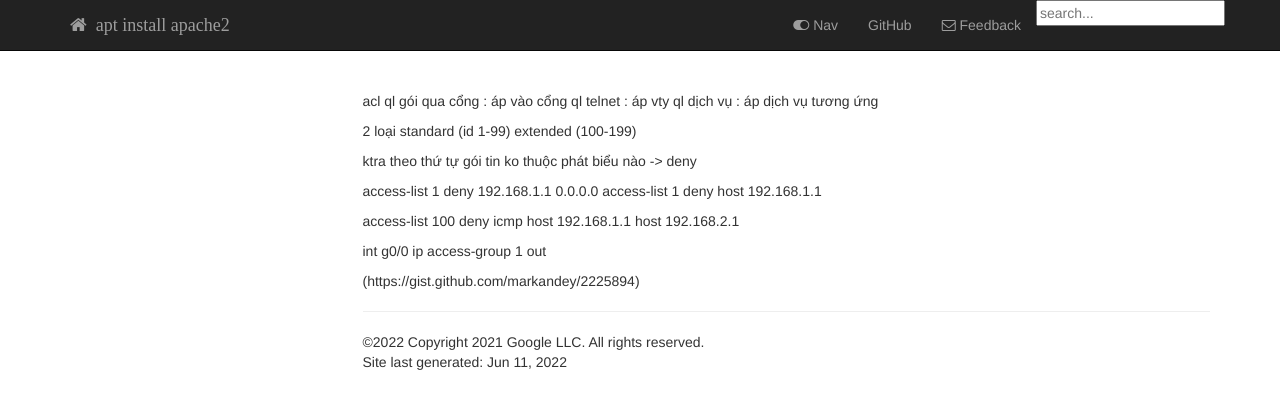
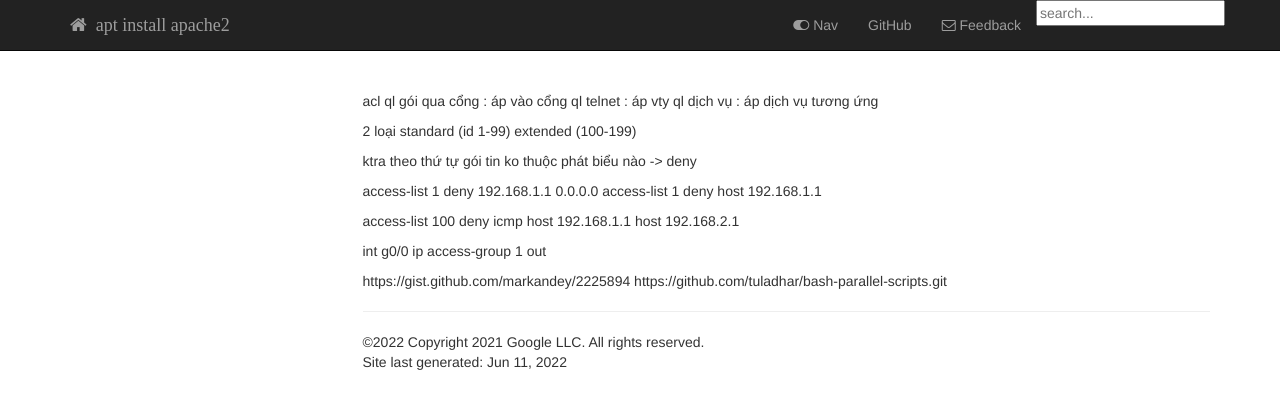
Before and after one commit to aptinstallapache2/aptinstallapache2.github.io, a Jekyll site: the page built from pages/CCNA/ACL.md, in a window 1280 px wide. Shown: the top 409 px of the page. Built offline with Jekyll 4.4.1, drawn with Linux system fonts in a browser that asks for light colours; nearby versions of some CDN libraries; our own code applies the rules of GitHub Pages for plain Markdown files; library files that are not in the unit come from our copies; comment, search, counter and statistics services are not loaded; part of the change alters nothing that is shown.

Commit message:
Update ACL.md

```diff
--- a/pages/CCNA/ACL.md
+++ b/pages/CCNA/ACL.md
@@ -19,4 +19,5 @@ access-list 100 deny icmp host 192.168.1.1 host 192.168.2.1
 int g0/0
 ip access-group 1 out
 
-(https://gist.github.com/markandey/2225894)
+https://gist.github.com/markandey/2225894
+https://github.com/tuladhar/bash-parallel-scripts.git
```
